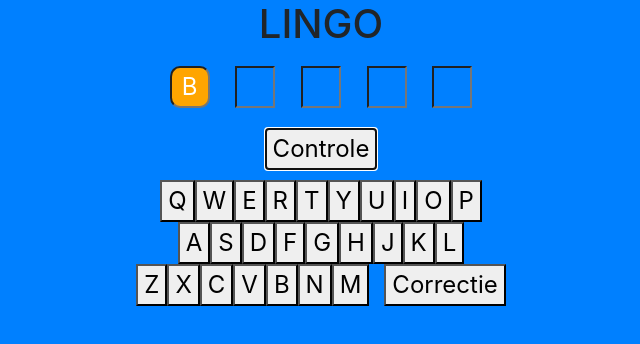
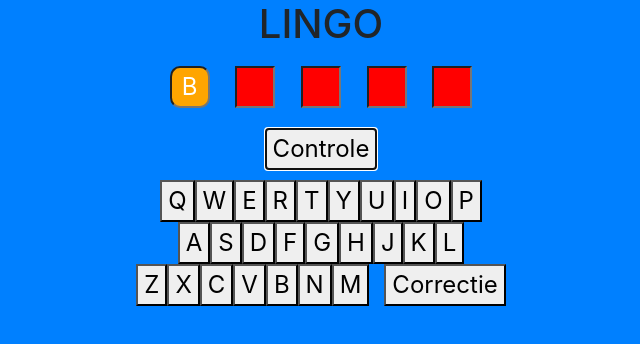
Before and after one commit to Arvidvdc/lingo, a plain HTML site: page index.html in a window 1280 px wide. Both pictures are taken after a click on the button "Controle". Shown: the whole page, without its empty margins (319-959 px from the left). Drawn offline with nearby package versions, Linux system fonts and the light colour scheme.

Commit message:
Trello R16: css opmaken als letter fout is

```diff
--- a/assets/css/lingo.css
+++ b/assets/css/lingo.css
@@ -32,6 +32,11 @@
     border-radius: 25%;
 }
 
+.letterFout {
+    background: red;
+    color:white;
+}
+
 .letterInWoord  {
     background: yellow;
     color:black;
--- a/assets/js/lingo.js
+++ b/assets/js/lingo.js
@@ -43,7 +43,7 @@
                     // Letter wel in het woord maar letter komt vaker voor: gekozenWoord=woord / ingevoerdWoord= bOten ?????
                 } else {
                     // Letter niet in het woord
-                    document.getElementsByTagName("input")[i].classList.add("letterNormaal");
+                    document.getElementsByTagName("input")[i].classList.add("letterFout");
                 };
             };
         } else if(ingevoerdeLetter == gekozenWoord[i]){
@@ -78,4 +78,5 @@
 function verwijderClasses(num) {
     document.getElementsByTagName("input")[num].classList.remove("letterInWoord");
     document.getElementsByTagName("input")[num].classList.remove("letterGoed");
+    document.getElementsByTagName("input")[num].classList.remove("letterFout");
 };
```
